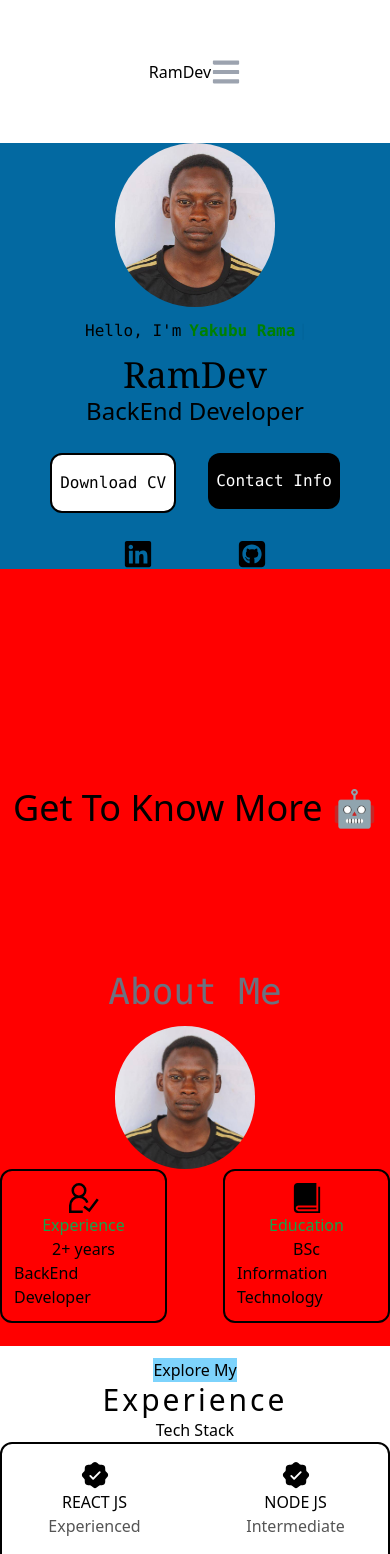
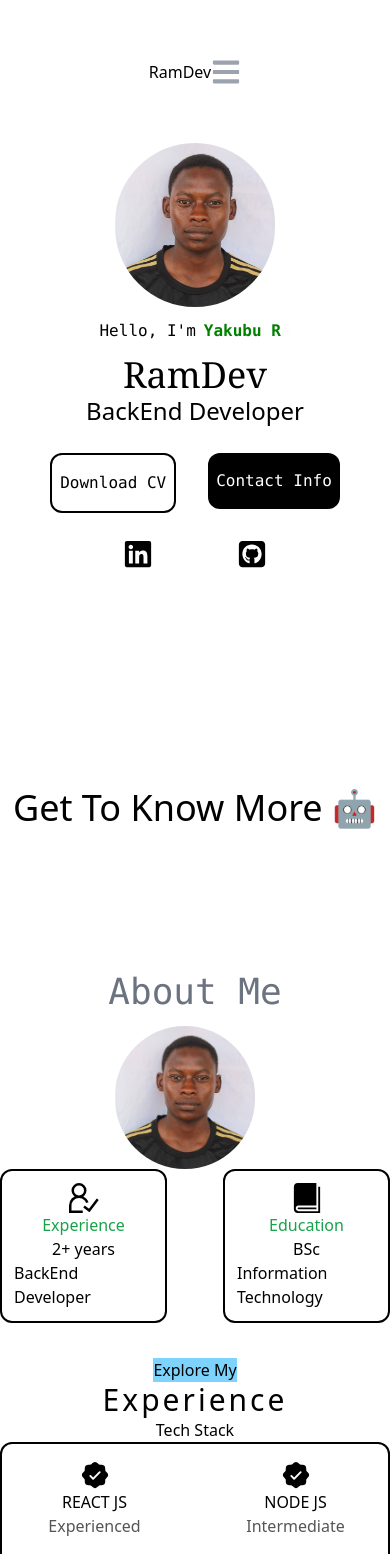
Before and after one commit to RamadanDY/My-Portfolio, a React (Create React App) app: page / in a window 390 px wide. Shown: the top 1554 px of the page. Built offline with nearby package versions, Linux system fonts and the light colour scheme.

Commit message:
✨refactor styles for improved layout and responsiveness

```diff
--- a/src/Components/About.css
+++ b/src/Components/About.css
@@ -20,7 +20,6 @@
 
 @media screen and (max-width: 910px) {
   .About-wrapper {
-    background-color: red;
     height-bottom: 90vh;
     padding-bottom: 2px;
     /* gap: 3; */
--- a/src/Components/HeroSec.jsx
+++ b/src/Components/HeroSec.jsx
@@ -17,7 +17,7 @@ const HeroSec = () => {
   };
 
   return (
-    <div className="portfolio flex flex-row items-center justify-center gap-x-72 max-[910px]:bg-sky-700">
+    <div className="portfolio flex flex-row items-center justify-center gap-x-72  ">
         <div className="pic-container">
             <img src={Mypic} alt="Profile" className="h-92 w-40 rounded-full " />
         </div>
--- a/src/Components/Project.css
+++ b/src/Components/Project.css
@@ -11,7 +11,7 @@
 }
 
 .cards {
-  height: 55vh;
+  min-height: auto; /* Allow height to adjust based on content */
 }
 
 .img {
```
